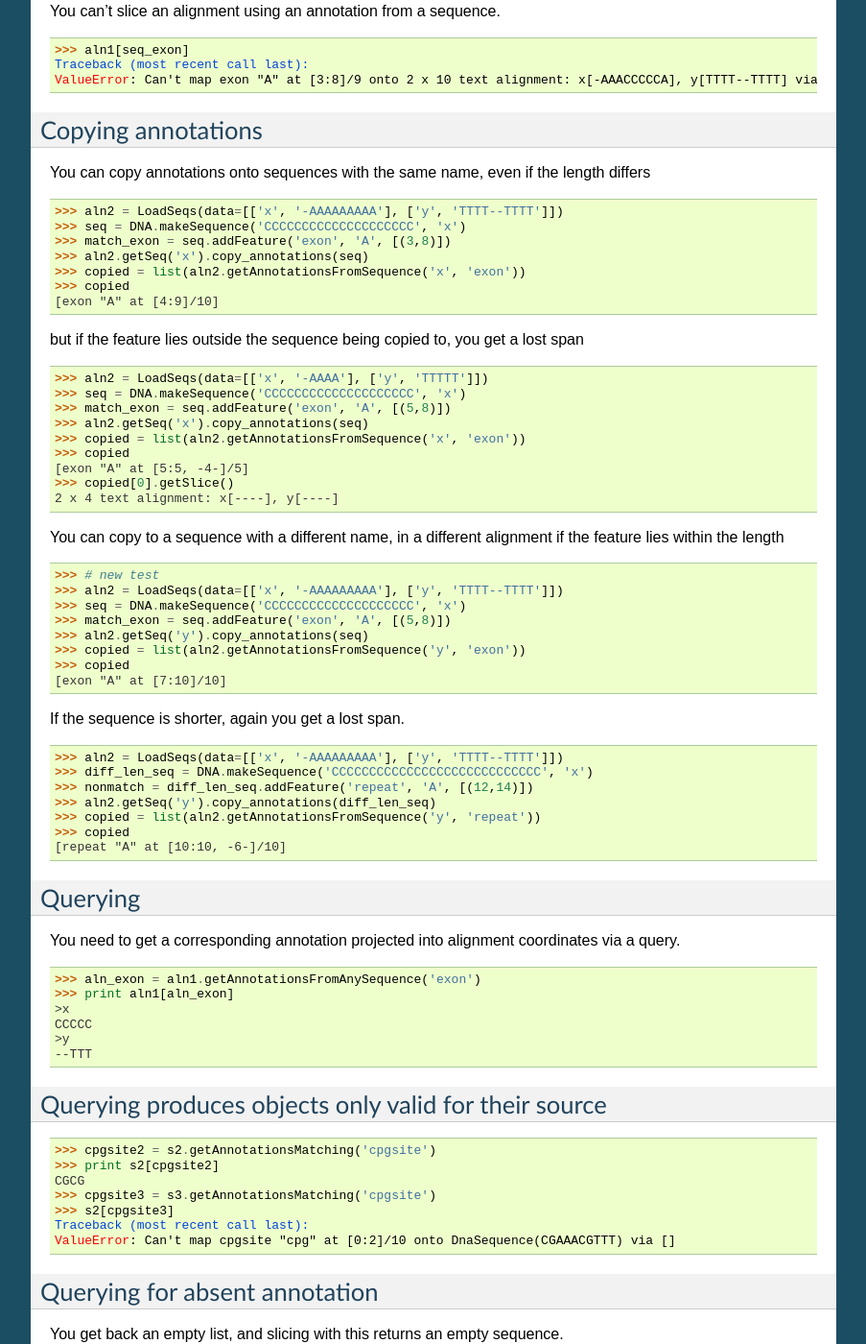
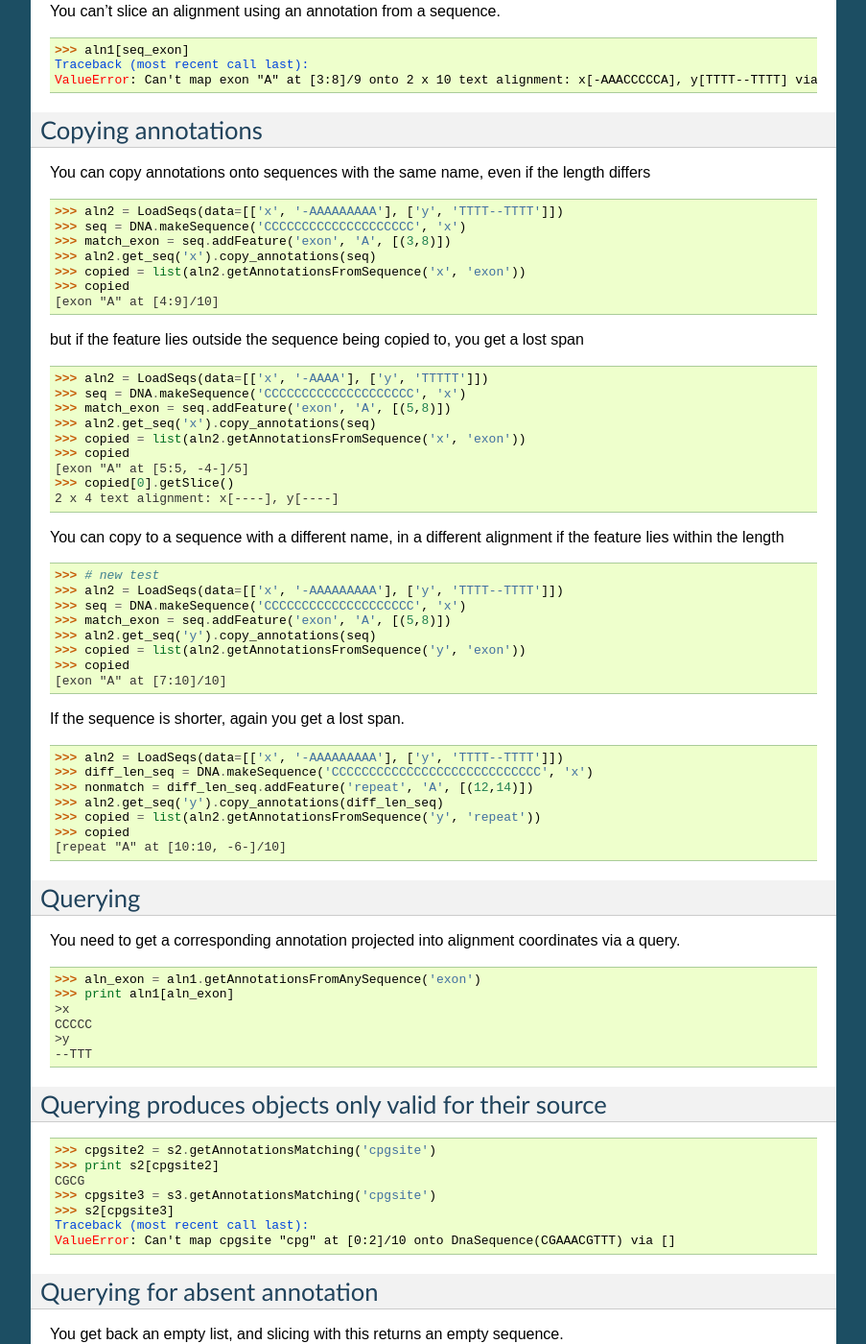
Before and after one commit to cogent3/cogent3, a Sphinx documentation site: the page built from doc/cookbook/annotations.rst, in a window 1280 px wide and 1400 px high, scrolled down 4439 px. Shown: the whole window at 96% size, without its empty margins (198-1101 px from the left). Built offline with Sphinx 7.4.7, drawn with Linux system fonts in a browser that asks for light colours; formulas are drawn with MathJax 3; pages that are not in the unit, such as notebooks, are missing from menus; some of the changed text lies outside the part shown.

Commit message:
getSeq changed to get_seq

```diff
--- a/doc/cookbook/annotations.rst
+++ b/doc/cookbook/annotations.rst
@@ -169,7 +169,7 @@
     >>> from cogent import LoadSeqs
     >>> aln1 = LoadSeqs(data=[['x','-AAACCCCCA'],
     ...                       ['y','TTTT--TTTT']])
-    >>> seq_exon = aln1.getSeq('x').addFeature('exon', 'A', [(3,8)])
+    >>> seq_exon = aln1.get_seq('x').addFeature('exon', 'A', [(3,8)])
 
 Adding to an alignment
 """"""""""""""""""""""
@@ -299,7 +299,7 @@
     >>> aln2 = LoadSeqs(data=[['x', '-AAAAAAAAA'], ['y', 'TTTT--TTTT']])
     >>> seq = DNA.makeSequence('CCCCCCCCCCCCCCCCCCCC', 'x')
     >>> match_exon = seq.addFeature('exon', 'A', [(3,8)])
-    >>> aln2.getSeq('x').copy_annotations(seq)
+    >>> aln2.get_seq('x').copy_annotations(seq)
     >>> copied = list(aln2.getAnnotationsFromSequence('x', 'exon'))
     >>> copied
     [exon "A" at [4:9]/10]
@@ -311,7 +311,7 @@
     >>> aln2 = LoadSeqs(data=[['x', '-AAAA'], ['y', 'TTTTT']])
     >>> seq = DNA.makeSequence('CCCCCCCCCCCCCCCCCCCC', 'x')
     >>> match_exon = seq.addFeature('exon', 'A', [(5,8)])
-    >>> aln2.getSeq('x').copy_annotations(seq)
+    >>> aln2.get_seq('x').copy_annotations(seq)
     >>> copied = list(aln2.getAnnotationsFromSequence('x', 'exon'))
     >>> copied
     [exon "A" at [5:5, -4-]/5]
@@ -326,7 +326,7 @@
     >>> aln2 = LoadSeqs(data=[['x', '-AAAAAAAAA'], ['y', 'TTTT--TTTT']])
     >>> seq = DNA.makeSequence('CCCCCCCCCCCCCCCCCCCC', 'x')
     >>> match_exon = seq.addFeature('exon', 'A', [(5,8)])
-    >>> aln2.getSeq('y').copy_annotations(seq)
+    >>> aln2.get_seq('y').copy_annotations(seq)
     >>> copied = list(aln2.getAnnotationsFromSequence('y', 'exon'))
     >>> copied
     [exon "A" at [7:10]/10]
@@ -338,7 +338,7 @@
     >>> aln2 = LoadSeqs(data=[['x', '-AAAAAAAAA'], ['y', 'TTTT--TTTT']])
     >>> diff_len_seq = DNA.makeSequence('CCCCCCCCCCCCCCCCCCCCCCCCCCCC', 'x')
     >>> nonmatch = diff_len_seq.addFeature('repeat', 'A', [(12,14)])
-    >>> aln2.getSeq('y').copy_annotations(diff_len_seq)
+    >>> aln2.get_seq('y').copy_annotations(diff_len_seq)
     >>> copied = list(aln2.getAnnotationsFromSequence('y', 'repeat'))
     >>> copied
     [repeat "A" at [10:10, -6-]/10]
@@ -393,7 +393,7 @@
 .. doctest::
 
     >>> aln3 = LoadSeqs(data=[['x', 'C-CCCAAAAA'], ['y', '-T----TTTT']])
-    >>> exon = aln3.getSeq('x').addFeature('exon', 'ex1', [(0,4)])
+    >>> exon = aln3.get_seq('x').addFeature('exon', 'ex1', [(0,4)])
     >>> print exon.getSlice()
     CCCC
     >>> aln_exons = list(aln3.getAnnotationsFromSequence('x', 'exon'))
@@ -467,7 +467,7 @@
     >>> from cogent import LoadSeqs, DNA
     >>> aln = LoadSeqs(data=[['x', 'C-CCCAAAAAGGGAA'],
     ...                       ['y', '-T----TTTTG-GTT']], moltype=DNA)
-    >>> exon = aln.getSeq('x').addFeature('exon', 'norwegian', [(0,4)])
+    >>> exon = aln.get_seq('x').addFeature('exon', 'norwegian', [(0,4)])
     >>> print aln.withMaskedAnnotations('exon', mask_char='?')
     >x
     ?-???AAAAAGGGAA
@@ -563,7 +563,7 @@
     >y
     TTTT--TTTT
     <BLANKLINE>
-    >>> exon = aln.getSeq('x').addFeature('exon', '1', [(3,8)])
+    >>> exon = aln.get_seq('x').addFeature('exon', '1', [(3,8)])
     >>> aln_exons = aln.getAnnotationsFromSequence('x', 'exon')
     >>> aln_exons = aln.getAnnotationsFromAnySequence('exon')
     >>> aln_exons
--- a/doc/cookbook/blast.rst
+++ b/doc/cookbook/blast.rst
@@ -81,7 +81,7 @@
     >>> from cogent import LoadSeqs, DNA
     >>> from cogent3.app.blast import blast_seqs, Blastall
     >>> seqs = LoadSeqs('data/inseqs.fasta', moltype=DNA, aligned=False)
-    >>> seq = seqs.getSeq('s2_like_seq')
+    >>> seq = seqs.get_seq('s2_like_seq')
     >>> seq
     DnaSequence(TGCAGCT... 28)
     >>> params={'-p':'blastn','-m':'9'}
@@ -153,7 +153,7 @@
     >>> from cogent import LoadSeqs, DNA
     >>> from cogent3.app.blast import blast_seqs, Blastall
     >>> seqs = LoadSeqs('data/inseqs.fasta', moltype=DNA, aligned=False)
-    >>> seq = seqs.getSeq('s2_like_seq')
+    >>> seq = seqs.get_seq('s2_like_seq')
     >>> params={'-p':'blastn','-m':'7'}
     >>> result = blast_seqs([seq],
     ...    Blastall,
@@ -238,7 +238,7 @@
     >>> from cogent import LoadSeqs, PROTEIN
     >>> from cogent3.app.blast import blast_seqs, Blastall
     >>> seqs = LoadSeqs('data/inseqs_protein.fasta', moltype=PROTEIN, aligned=False)
-    >>> seq = seqs.getSeq('1091044_fragment')
+    >>> seq = seqs.get_seq('1091044_fragment')
 	>>> seq
 	ProteinSequence(IPLDFDK... 26)
 
--- a/doc/cookbook/ensembl.rst
+++ b/doc/cookbook/ensembl.rst
@@ -433,7 +433,7 @@
 
 .. doctest::
 
-    >>> seqs = orthologs.getSeqCollection(feature_types='gene')
+    >>> seqs = orthologs.get_seqCollection(feature_types='gene')
 
 Get CDS for all one-to-one orthologs
 ^^^^^^^^^^^^^^^^^^^^^^^^^^^^^^^^^^^^
--- a/doc/examples/draw_dotplot.rst
+++ b/doc/examples/draw_dotplot.rst
@@ -16,8 +16,8 @@
     >>> aln = LoadSeqs("data/test.paml", moltype=DNA)
     >>> feature = aln.addAnnotation(annotation.Feature, "misc_feature",
     ...                             "pprobs", [(38, 55)])
-    >>> seq1 = aln.getSeq('NineBande')[10:-3]
-    >>> seq2 = aln.getSeq('DogFaced')
+    >>> seq1 = aln.get_seq('NineBande')[10:-3]
+    >>> seq2 = aln.get_seq('DogFaced')
 
 Write out the dotplot as a pdf file in the current directory note that seq1 will be the x-axis, and seq2 the y-axis.
 
--- a/doc/examples/query_ensembl.rst
+++ b/doc/examples/query_ensembl.rst
@@ -404,13 +404,13 @@
      Relationships=ortholog_one2one
       Gene(Species='Rattus norvegicus'; BioType='protein_coding'; Description='breast cancer...
 
-The ``RelatedGenes`` object has a number of properties allowing you to get access to data. A ``Members`` attribute holds each of the ``Gene`` instances displayed above. The length of this attribute tells you how many hits there were, while each member has all of the capabilities described for ``Gene`` above, eg. a ``Cds`` property. There is also a ``getSeqLengths`` method which returns the vector of sequence lengths for the members. This method returns just the lengths of the individual genes.
+The ``RelatedGenes`` object has a number of properties allowing you to get access to data. A ``Members`` attribute holds each of the ``Gene`` instances displayed above. The length of this attribute tells you how many hits there were, while each member has all of the capabilities described for ``Gene`` above, eg. a ``Cds`` property. There is also a ``get_seqLengths`` method which returns the vector of sequence lengths for the members. This method returns just the lengths of the individual genes.
 
 .. doctest::
 
     >>> print orthologs.Members
     (Gene(Species='Rattus norvegicus'; BioType='protein_coding'; Descr...
-    >>> print orthologs.getSeqLengths()
+    >>> print orthologs.get_seqLengths()
     [40748, 84793, 47117]
 
 In addition there's a ``getMaxCdsLengths`` method for returning the lengths of the longest ``Cds`` from each member.
@@ -424,7 +424,7 @@
 
 .. doctest::
 
-    >>> seqs = orthologs.getSeqCollection(feature_types='gene')
+    >>> seqs = orthologs.get_seqCollection(feature_types='gene')
     >>> print seqs.names
     ['Rattus norvegicus:chromosome:12:491...
 
```
Also changed, not shown: doc/cookbook/alignments.rst (+5 -5 lines), 7 other files.
